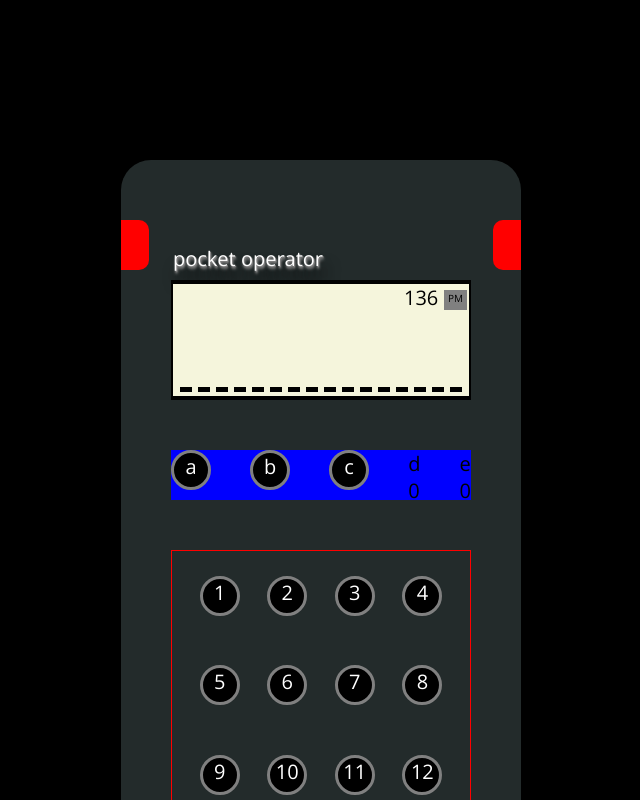
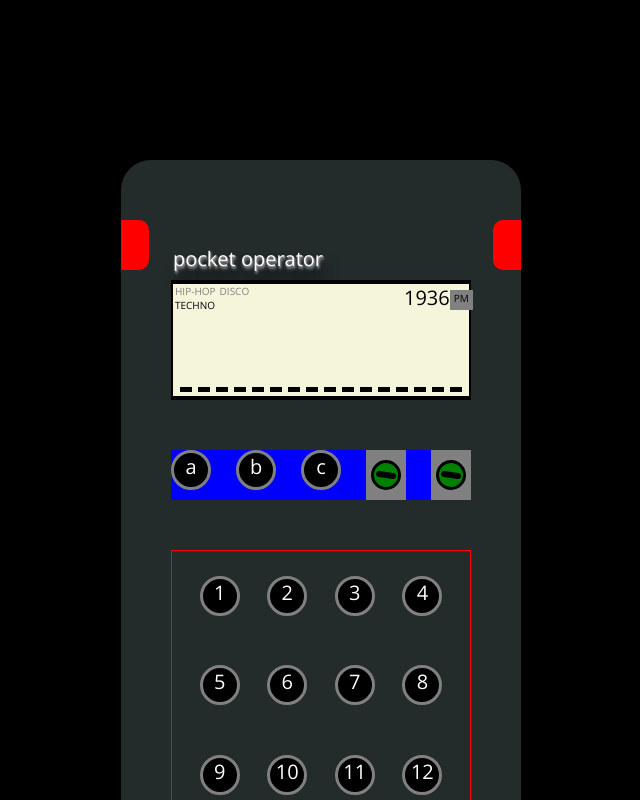
Before and after one commit to isntweb/home, a Next.js app: page /PocketOperator in a window 1280 px wide. Shown: the top 800 px of the page, without its empty margins (319-959 px from the left). Built offline with nearby package versions, Linux system fonts and the light colour scheme.

Commit message:
knobs rotate

```diff
--- a/pages/PocketOperator.js
+++ b/pages/PocketOperator.js
@@ -1,3 +1,5 @@
+import { useState, useEffect } from 'react';
+
 import classes from './pocketOperator.module.scss'
 
 const controlButtons = [
@@ -14,10 +16,23 @@ const buttonGrid = [
 const beats = 16;
 
 const Knob = ({ name }) => {
+  const [rotation, setRotation] = useState(0);
+
+  useEffect(() => {
+    const interval = setInterval(() => {
+      setRotation(rotation => (rotation + 1) % 360);
+    }, 10);
+    return () => clearInterval(interval);
+  }, []);
+
   return (
-    <div className={classes.knob}>
-      <div className={classes.knobName}>{name}</div>
-      <div className={classes.knobValue}>0</div>
+    <div className={classes.knobContainer}>
+      <div className={classes.knob}>
+        <div
+          className={classes.knobOval}
+          style={{ transform: `rotate(${rotation}deg)` }}
+        />
+      </div>
     </div>
   );
 }
@@ -30,14 +45,28 @@ const Button = ({ name }) => {
   );
 }
 
-const TimeBox = ({}) =>  {
+const TimeBox = () => {
+  const [time, setTime] = useState('00:00');
+  const [amPM, setAmPM] = useState('AM');
+
+  useEffect(() => {
+    const interval = setInterval(() => {
+      const date = new Date();
+      const minutes = date.getHours();
+      const seconds = date.getMinutes();
+      setTime(`${minutes}${seconds}`);
+      setAmPM(date.getHours() > 12 ? 'PM' : 'AM');
+    }, 1000);
+    return () => clearInterval(interval);
+  }, []);
+
   return (
     <div className={classes.timeBox}>
       <div className={classes.timeNumber}>
-        136
+        {time}
       </div>
       <div className={classes.amPM}>
-        PM
+        {amPM}
       </div>
     </div>
   );
@@ -54,6 +83,22 @@ const Beats = () => {
   );
 }
 
+const MetronomeAndMode = () => {
+  const modes = ['HIP-HOP', 'DISCO', 'TECHNO'];
+  const selectedModeIdx = 2;
+  return (
+    <div className={classes.metronomeModeContainer}>
+      <div className={classes.modes}>
+        {modes.map((mode, idx) => (
+          <div className={idx === selectedModeIdx ? classes.selectedMode : classes.mode}>
+            {mode}
+          </div>
+        ))}
+      </div>
+    </div>
+  )
+}
+
 const PocketOperator = () => {
   return (
     <div className={classes.container}>
@@ -64,6 +109,7 @@ const PocketOperator = () => {
         </div>
         <div className={classes.rightCutout}></div>
         <div className={classes.lcd}>
+          <MetronomeAndMode/>
           <TimeBox/>
           <Beats/>
 
--- a/pages/pocketOperator.module.scss
+++ b/pages/pocketOperator.module.scss
@@ -91,6 +91,28 @@
         [lcd-right] 65px [lcd-right-border];
 }
 
+.metronomeModeContainer {
+    grid-row: lcd-top;
+    grid-column: lcd-left;
+}
+
+.modes {
+    display: flex;
+    flex-direction: row;
+    flex-wrap: wrap;
+    font-size: 10px;
+}
+
+.mode {
+    color: grey;
+    padding: 0 2px;
+}
+
+.selectedMode {
+    @extend .mode;
+    color: black;
+}
+
 .beatsContainer {
     grid-row: lcd-bottom;
     grid-column:  lcd-left / lcd-right-border;
@@ -165,3 +187,31 @@
     color: white;
     text-align: center;
 }
+
+.knobContainer {
+    background-color: grey;
+    width: 40px;
+    padding-top: 10px;
+}
+
+/* metal radial */
+.knob {
+    margin: auto;
+    margin-top: auto;
+    margin-bottom: auto;
+    width: 30px;
+    height: 30px;
+    border-radius: 100%;
+    background-color: green;
+    border: 3px solid black;
+}
+
+.knobOval {
+    width: 20px;
+    height: 6px;
+    border-radius: 20px;
+    background-color: black;
+    margin: auto;
+    padding: auto;
+    margin-top: 9px;
+}
```
